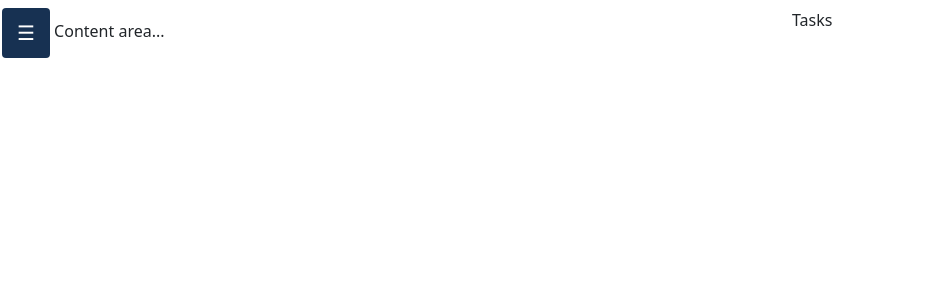
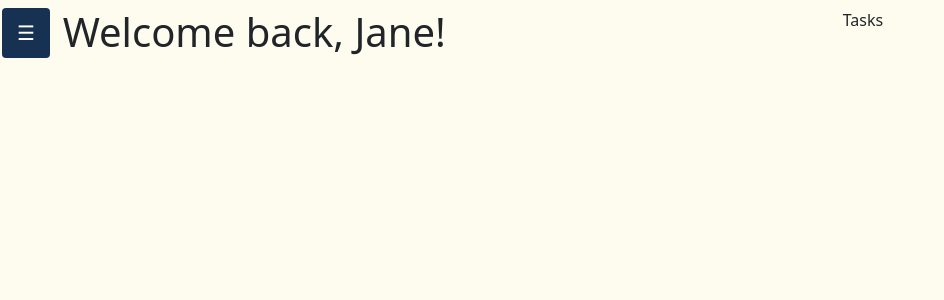
Before and after one commit to Ngina-G/BAND-FRONT-END, an Angular app in the folder bandschoolapp/: page /home in a window 1280 px wide. Shown: the top 300 px of the page, without its empty margins (0-944 px from the left). Built offline with nearby package versions, Linux system fonts and the light colour scheme; a web font is replaced by a local one.

Commit message:
feat: creates layout for the app page

```diff
--- a/bandschoolapp/src/app/app.component.css
+++ b/bandschoolapp/src/app/app.component.css
@@ -1,6 +1,10 @@
 app-navbar{
     width: 22%;
     margin-left: -.8em;
+    margin-right: -4.5em;
+}
+#home-comp{
+    margin-left: -3.5em;
 }
 /* The button used to open the sidebar */
 .clickBtn {
--- a/bandschoolapp/src/app/app.component.html
+++ b/bandschoolapp/src/app/app.component.html
@@ -1,13 +1,16 @@
-<div class="container-fluid">
+<div class="container-fluid back-g">
     <div class="row flex-nowrap">
         <!-- <div class="col"> -->
             <app-navbar class="" *ngIf="show"></app-navbar>
+            <div class="col-md-1 mt-2">
+                <button type="button" id="sidebarCollapse" class="btn clickBtn" (click)="show=!show">&#9776;</button>
+            </div>
         <!-- </div> -->
 
         <div class="row w-75 pt-2">
-                <div class="col-6 col-md-10">
-                    <button type="button" id="sidebarCollapse" class="btn clickBtn" (click)="show=!show">&#9776;</button>
-                    Content area...
+                <div class="col-6 col-md-10" id="home-comp">
+                    <!-- <button type="button" id="sidebarCollapse" class="btn clickBtn" (click)="show=!show">&#9776;</button>     -->
+                    <app-home></app-home>
                     <!-- <router-outlet></router-outlet> -->
                 </div>
                 <div class="col-md-2">
--- a/bandschoolapp/src/app/modules/home/home/home.component.html
+++ b/bandschoolapp/src/app/modules/home/home/home.component.html
@@ -1,3 +1 @@
-{{title}}
-
-<input type="text" #input [value]="title" (keyup)="updateTitle(input.value)">
+<h1>Welcome back, Jane!</h1>
--- a/bandschoolapp/src/app/modules/home/home/home.component.ts
+++ b/bandschoolapp/src/app/modules/home/home/home.component.ts
@@ -11,8 +11,4 @@ export class HomeComponent implements OnInit {
 
   ngOnInit() {}
 
-  updateTitle(value:string) {
-    console.log(`updateTitle: ${value}`);
-    this.title = value;
-  }
 }
--- a/bandschoolapp/src/styles.css
+++ b/bandschoolapp/src/styles.css
@@ -2,3 +2,6 @@
 @import "~font-awesome/css/font-awesome.min.css";
 @import "~bootstrap/dist/css/bootstrap.min.css";
 @import url('https://fonts.googleapis.com/css2?family=Poller+One&family=Poppins:wght@300;400;500;600;700;800&display=swap');
+body{
+    background: #FEFCEE;
+}
```
Also changed, not shown: bandschoolapp/src/app/shared/components/navbar/in.js (renamed from bandschoolapp/src/app/shared/components/navbar/in.ts).
